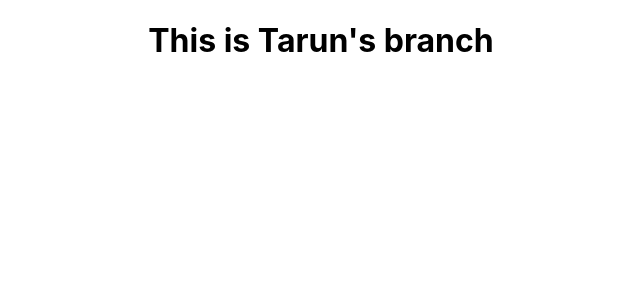
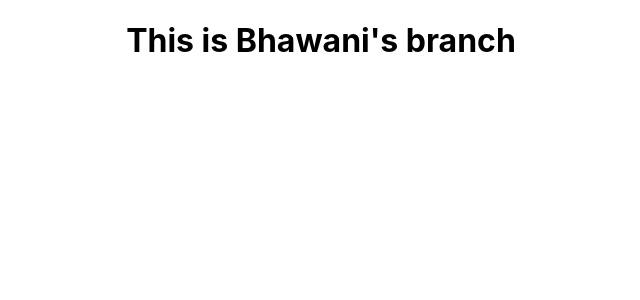
Before and after one commit to hmntk/primevideoclone, a React (Create React App) app: page / in a window 1280 px wide. Shown: the top 300 px of the page, without its empty margins (319-959 px from the left). Built offline with nearby package versions, Linux system fonts and the light colour scheme.

Commit message:
test commit bhawani

```diff
--- a/src/App.js
+++ b/src/App.js
@@ -4,7 +4,7 @@ import './App.css';
 function App() {
   return (
     <div className="App">
-      <h1>This is Tarun's branch</h1>
+      <h1>This is Bhawani's branch</h1>
 
     </div>
   );
```
